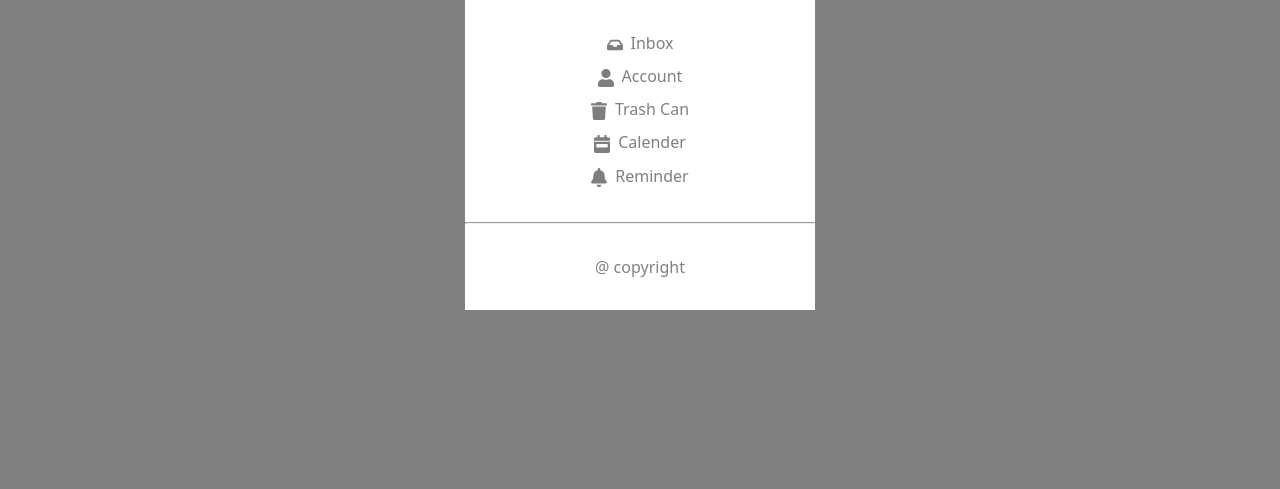
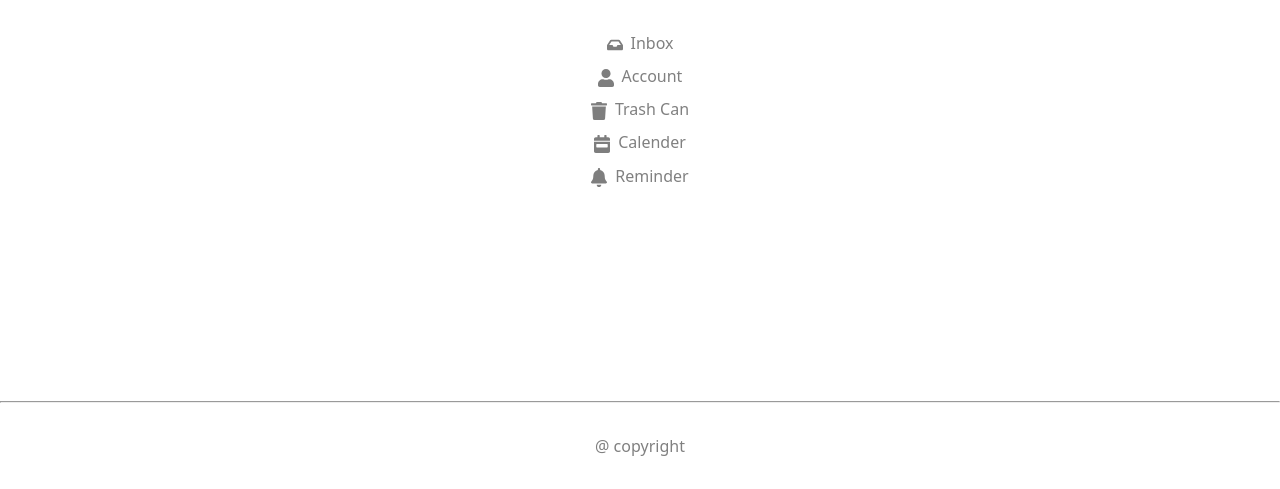
Before and after one commit to idaohlen/chas-ovningsuppgifter, a plain HTML site: page vecka-39/css--flexbox-excercises-main/8. menu-nailbiter/index.html in a window 1280 px wide. Shown: the part 311-800 px from the top of the page. Drawn offline with Linux system fonts and the light colour scheme.

Commit message:
flexbox uppgift 8 ändrad till fullscreen

```diff
--- a/vecka-39/css--flexbox-excercises-main/8. menu-nailbiter/css/style.css
+++ b/vecka-39/css--flexbox-excercises-main/8. menu-nailbiter/css/style.css
@@ -1,6 +1,7 @@
 * {
   margin: 0;
   padding: 0;
+  box-sizing: border-box;
 }
 
 html, body {
@@ -8,7 +9,7 @@ html, body {
 }
 
 body {
-  background-color: gray;
+  background-color: white;
   display: flex;
   justify-content: center;
   align-items: center;
@@ -19,8 +20,9 @@ body {
 
 .container {
   width: 100%;
-  max-width: 350px;
-  background-color: white;
+  height: 100%;
+  display: flex;
+  flex-direction: column;
 }
 
 .logo img {
@@ -70,8 +72,10 @@ nav {
 
 main {
   padding: 2rem;
+  flex: 1;
   display: flex;
   flex-direction: column;
+  justify-content: center;
   align-items: center;
   gap: .3rem;
 }
```
